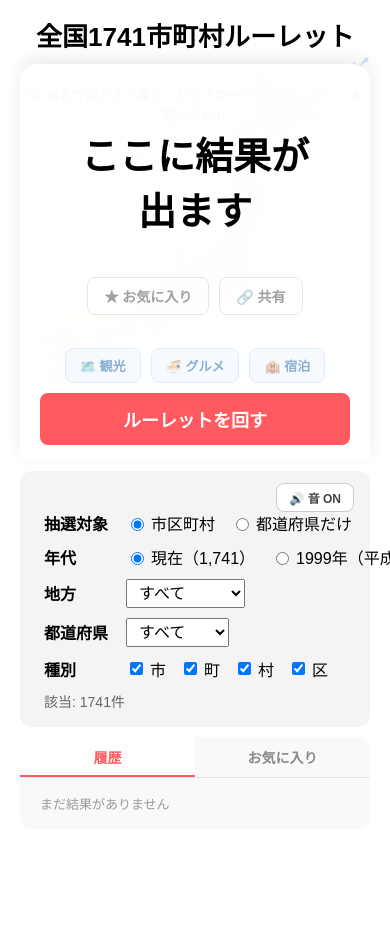
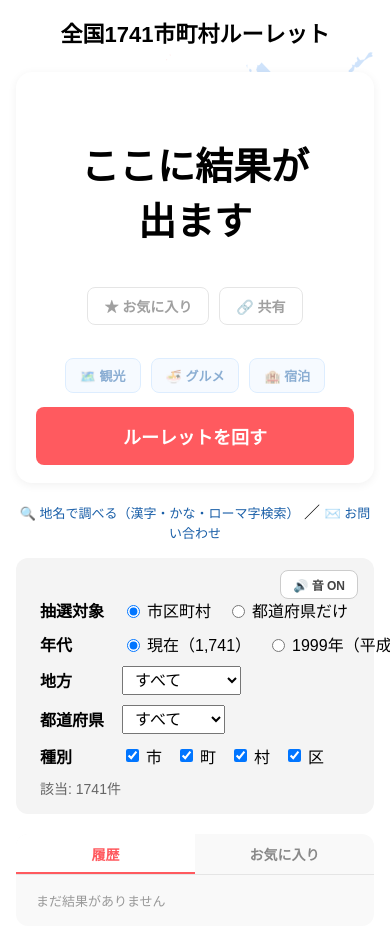
Before and after one commit to hitachi-onigiri/municipality-roulette, a plain HTML site: page index.html in a window 390 px wide. Shown: the top 926 px of the page. Before the commit the page ends 844 px from the top, so only its background shows below. Drawn offline with Linux system fonts and the light colour scheme.

Commit message:
Add files via upload

```diff
--- a/index.html
+++ b/index.html
@@ -35,6 +35,8 @@
     <meta name="twitter:image" content="images/ogp.png">
 
     <link rel="stylesheet" href="style.css">
+    <!-- モバイル用レイアウト（PC用のstyle.cssとは別ファイルに分離） -->
+    <link rel="stylesheet" href="style.mobile.css" media="(max-width: 780px)">
 </head>
 
 <body>
--- a/style.css
+++ b/style.css
@@ -492,98 +492,3 @@ button:disabled {
 #favoritesList li button:hover {
     color: #d33;
 }
-
-/* 画面が狭いときは上下に積む。
-   ただし地図・結果・ルーレットボタンは「地図の下端に結果カードを重ねる」ことで
-   全体の高さを圧縮し、フィルタや履歴は下にスクロールして見る形にする */
-@media (max-width: 780px) {
-    body {
-        overflow-y: auto;
-    }
-
-    #layout {
-        display: flex;
-        flex-direction: column;
-    }
-
-    #leftPane {
-        position: relative;
-        z-index: 1;
-    }
-
-    #mapWrap,
-    #japanMap {
-        max-height: 46vh;
-    }
-
-    #searchPageLink {
-        order: 0;
-        text-align: center;
-    }
-
-    /* デスクトップではグリッドに直接配置するため display:contents にしていたが、
-       スマホでは rightPane 自身が縦積みのフレックスコンテナに戻る必要がある */
-    #rightPane {
-        display: flex;
-        flex-direction: column;
-        text-align: left;
-        gap: 10px;
-    }
-
-    /* topRight（フィルタ+結果のまとまり）も分解して、
-       filters と resultRow を rightPane の直接の子として order で並べ替えられるようにする */
-    #topRight {
-        display: contents;
-    }
-
-    /* フレックスの order で見た目の並びだけを
-       「結果カード → ルーレットボタン → フィルタ → 履歴/お気に入り」に変更する
-       （HTML/JSの構造やIDはそのまま） */
-    #filters {
-        order: 2;
-    }
-
-    #resultRow {
-        order: 1;
-        flex-direction: column;
-        align-items: stretch;
-        gap: 10px;
-        position: relative;
-        z-index: 2;
-        margin-top: -80px;
-        background: rgba(255, 255, 255, 0.96);
-        border-radius: 18px 18px 0 0;
-        padding: 16px 20px 16px;
-        box-shadow: 0 -6px 16px rgba(0, 0, 0, 0.08);
-    }
-
-    #result {
-        text-align: center;
-        margin: 0;
-    }
-
-    #resultActions {
-        justify-content: center;
-    }
-
-    #searchLinks {
-        justify-content: center;
-        flex-wrap: wrap;
-    }
-
-    #rouletteButton {
-        width: 100%;
-        padding: 13px 26px;
-        font-size: 18px;
-    }
-
-    #recordsWrap {
-        order: 3;
-        flex: none;
-        min-height: 0;
-    }
-
-    .tabPanel {
-        max-height: 240px;
-    }
-}
--- /dev/null
+++ b/style.mobile.css
@@ -0,0 +1,124 @@
+/*
+ * モバイル専用レイアウト（画面幅780px以下）
+ * ------------------------------------------------------------
+ * PC版（style.css）は
+ *   ・#layout を2カラムのグリッドにする
+ *   ・#rightPane / #topRight を display:contents で「透明化」し、
+ *     孫要素（検索リンク・フィルタ・結果カード）を直接グリッドに配置する
+ * という作りになっている。
+ *
+ * このファイルではPC版の指定を上書きし、モバイルでは
+ *   ・#layout をただの縦積みFlexboxにする
+ *   ・display:contents の入れ子や、地図に結果カードを負のマージンで
+ *     重ねる演出は使わない
+ * というシンプルな構成に組み替える。結果カードの高さが変わっても
+ * （都道府県だけモード・文字数の違いなど）崩れないようにするため。
+ *
+ * HTML構造（index.html）はPC版と共通で、以下の親子関係になっている:
+ *   #layout
+ *     #leftPane（地図）
+ *     #rightPane
+ *       #topRight
+ *         #searchPageLink
+ *         #filters
+ *         #resultRow（結果カード + ルーレットボタン）
+ *       #recordsWrap（履歴・お気に入り）
+ */
+
+body {
+    overflow-y: auto;
+    padding: 16px 16px 40px;
+}
+
+h1 {
+    font-size: 22px;
+}
+
+/* ----- 全体を縦積みに ----- */
+#layout {
+    display: flex;
+    flex-direction: column;
+    gap: 20px;
+    max-width: 100%;
+}
+
+/* ----- 地図（1段目） ----- */
+#leftPane {
+    width: 100%;
+    order: 0;
+}
+
+#mapWrap,
+#japanMap {
+    max-height: 46vh;
+}
+
+/* ----- 右カラムの中身（2段目以降） -----
+   PCのようにグリッドへ透明化する必要はないので、
+   ふつうに縦に並ぶブロックとして扱う */
+#rightPane {
+    display: flex;
+    flex-direction: column;
+    gap: 20px;
+    order: 1;
+}
+
+#topRight {
+    display: flex;
+    flex-direction: column;
+    gap: 16px;
+}
+
+/* 結果＋ルーレットボタンを最初に、フィルタをその下に表示する。
+   （地図の演出に頼らず、単純な order だけで並び替える） */
+#resultRow {
+    order: 1;
+}
+
+#searchPageLink {
+    order: 2;
+    text-align: center;
+    margin: 0;
+}
+
+#filters {
+    order: 3;
+}
+
+/* ----- 結果カード＋ルーレットボタン ----- */
+#resultRow {
+    display: flex;
+    flex-direction: column;
+    align-items: stretch;
+    gap: 14px;
+    background: #fff;
+    border-radius: 16px;
+    padding: 18px 20px;
+    box-shadow: 0 2px 10px rgba(0, 0, 0, 0.06);
+}
+
+#result {
+    text-align: center;
+    margin: 0;
+}
+
+#resultActions,
+#searchLinks {
+    justify-content: center;
+    flex-wrap: wrap;
+}
+
+#rouletteButton {
+    width: 100%;
+    padding: 16px 26px;
+    font-size: 18px;
+}
+
+/* ----- 履歴・お気に入り（最後） ----- */
+#recordsWrap {
+    min-height: 0;
+}
+
+.tabPanel {
+    max-height: 240px;
+}
```
